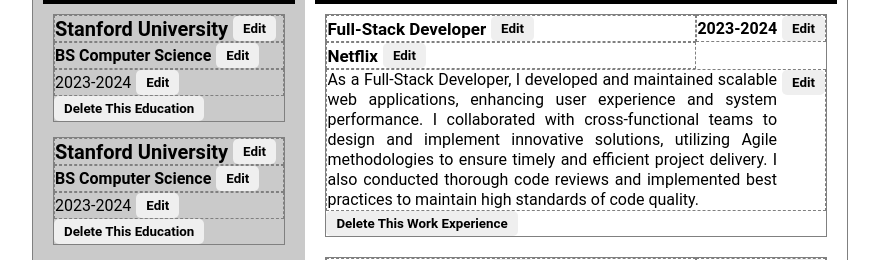
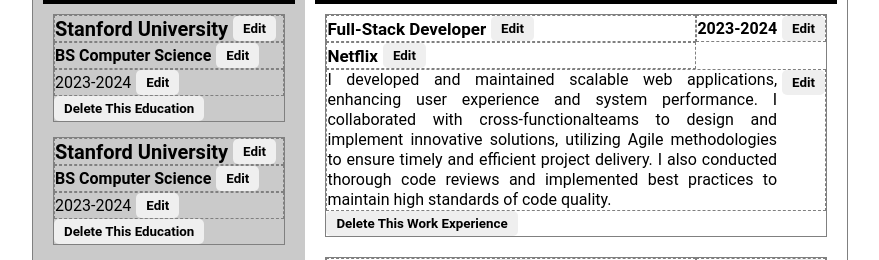
Before and after one commit to Jaizzer/swift-cv, a React (Vite) app: page / in a window 1280 px wide. Shown: the part 376-636 px from the top of the page, without its empty margins (200-1079 px from the left). Built offline with nearby package versions, Linux system fonts and the light colour scheme.

Commit message:
feat: Make job-description use text-area so user can see most of the text while typing

```diff
--- a/src/Experience.jsx
+++ b/src/Experience.jsx
@@ -7,13 +7,9 @@ export default function Experience() {
             <Input label="Company" placeholder="Netflix" className="company"></Input>
             <Input label="Year" placeholder="2023-2024" className="working-years"></Input>
             <Input
+                textArea={true}
                 label="Description"
-                placeholder="
-                    As a Full-Stack Developer, I developed and maintained scalable web applications,
-                    enhancing user experience and system performance. I collaborated with cross-functional
-                    teams to design and implement innovative solutions, utilizing Agile methodologies to
-                    ensure timely and efficient project delivery. I also conducted thorough code reviews and
-                    implemented best practices to maintain high standards of code quality."
+                placeholder="I developed and maintained scalable web applications, enhancing user experience and system performance. I collaborated with cross-functionalteams to design and implement innovative solutions, utilizing Agile methodologies to ensure timely and efficient project delivery. I also conducted thorough code reviews and implemented best practices to maintain high standards of code quality."
                 className="job-description"
             ></Input>
         </div>
--- a/src/Input.jsx
+++ b/src/Input.jsx
@@ -2,7 +2,7 @@
 import { useContext, useState } from 'react';
 import { IsSubmitContext } from './IsSubmitContext';
 
-export default function Input({ placeholder, label, className='' }) {
+export default function Input({ placeholder, label, className='', textArea=false }) {
     const [status, setStatus] = useState('save');
     const [textContent, setTextContent] = useState(placeholder);
 
@@ -29,7 +29,8 @@ export default function Input({ placeholder, label, className='' }) {
             <form className={className}>
                 <label>
                     {label + ": "}
-                    <input type="text" placeholder={placeholder} value={textContent} onChange={handleChange} />
+                    { !textArea && <input type="text" placeholder={placeholder} value={textContent} onChange={handleChange}/> }
+                    { textArea && <textarea type="text" placeholder={placeholder} value={textContent} onChange={handleChange}></textarea> }
                 </label>
                 <button className="save" type="submit" onClick={handleClick}>
                     Save
```
